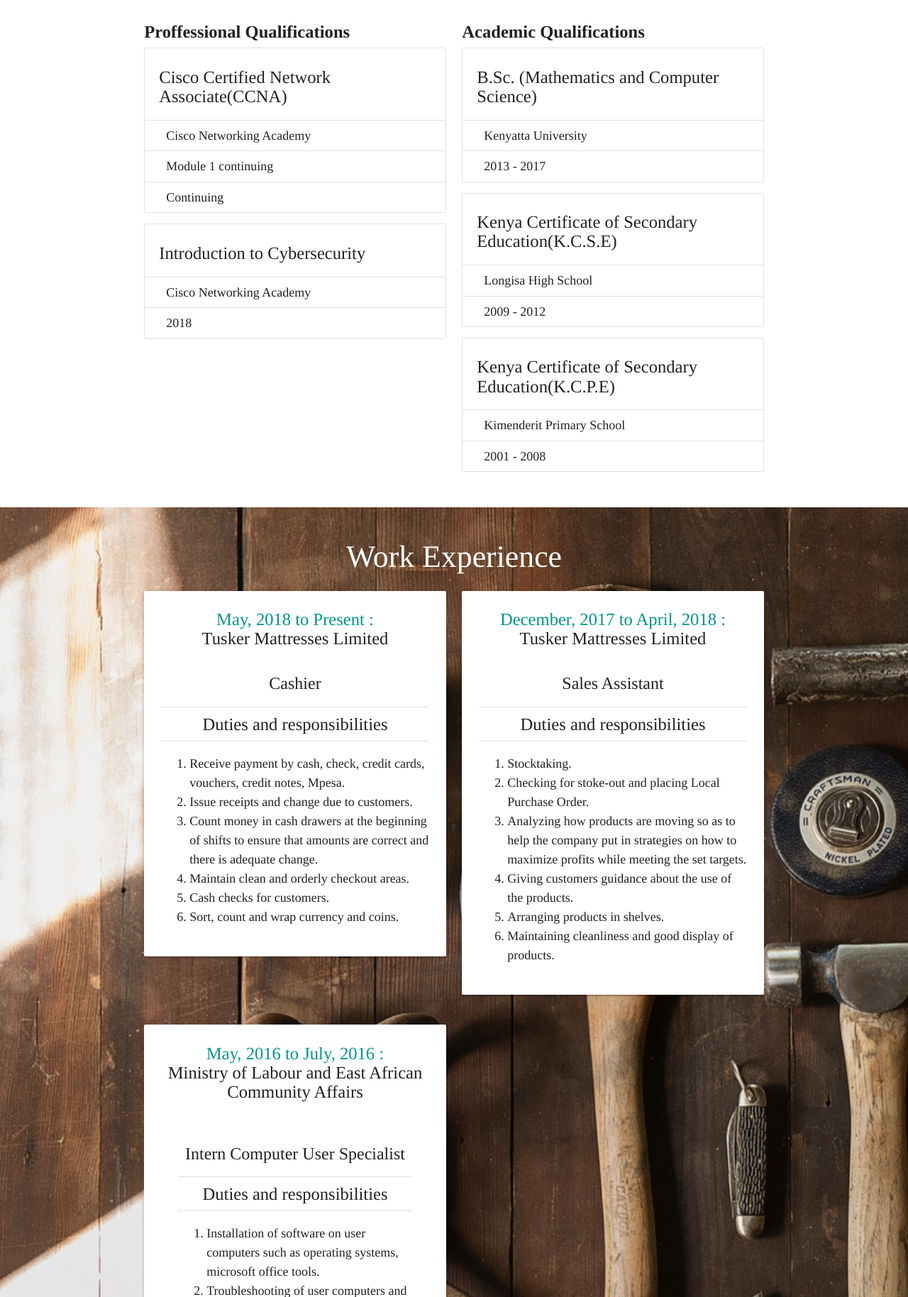
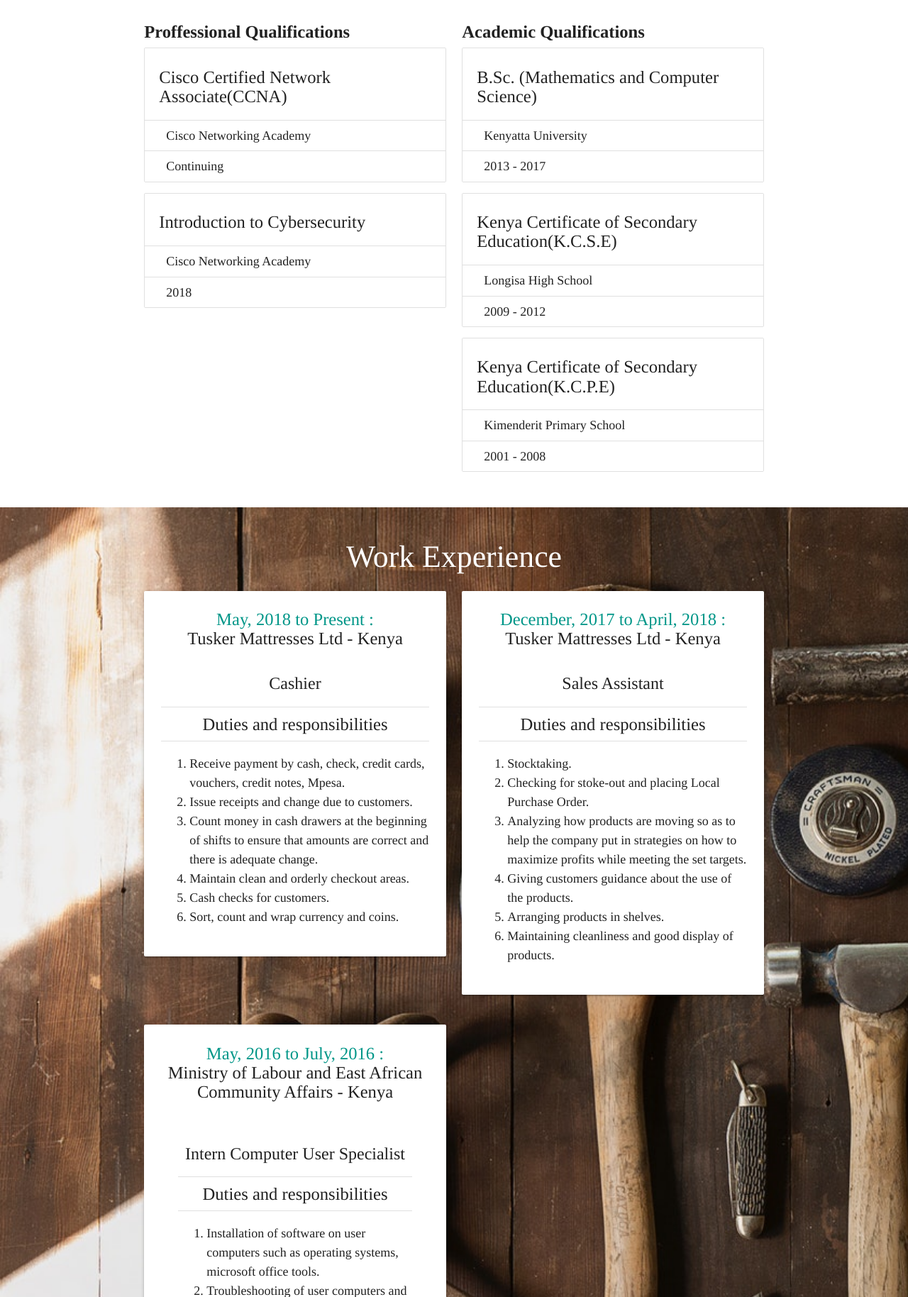
Before and after one commit to R254/curriculumVitae, a Flask app: page / in a window 1280 px wide. Shown: the part 1880-3708 px from the top of the page at 71% size. Run offline with Flask 2, Linux system fonts and the light colour scheme.

Commit message:
Adding social media links

```diff
--- a/resume/templates/home.html
+++ b/resume/templates/home.html
@@ -112,7 +112,6 @@
 						<h5>Cisco Certified Network Associate(CCNA)</h5>
 					</li>
 					<li class="collection-item">Cisco Networking Academy</li>
-					<li class="collection-item">Module 1 continuing</li>
 					<li class="collection-item">Continuing</li>
 				</ul>
 				<ul class="collection with-header">
@@ -151,7 +150,7 @@
 	</div>
 </section>
 
-<section id="experience" class="section section-experience scrollspy center">
+<section id="experience" class="section section-experience teal lighten-4 scrollspy center">
 	<div class="container">
 		<h3 class="white-text">Work Experience</h3>
 		<!--div class="row">
@@ -171,7 +170,7 @@
 		<div class="row">
 			<div class="col s12 m6">
 				<div class="card work-exp">
-					<div class="card-title"><h5 class="border-bottom padding-bottom"><span class="teal-text">May, 2018 to Present :</span><br> Tusker Mattresses Limited</h5></div>
+					<div class="card-title"><h5 class="border-bottom padding-bottom"><span class="teal-text">May, 2018 to Present :</span><br> Tusker Mattresses Ltd - Kenya</h5></div>
 					<div class="card-content">
 						<span class="card-title">Cashier</span>
 						<b ><h5 class="duties">Duties and responsibilities</h5></b>
@@ -188,7 +187,7 @@
 			</div>
 			<div class="col s12 m6">
 				<div class="card work-exp">
-					<div class="card-title"><h5 class="border-bottom padding-bottom"><span class="teal-text">December, 2017 to April, 2018 :</span><br> Tusker Mattresses Limited</h5></div>
+					<div class="card-title"><h5 class="border-bottom padding-bottom"><span class="teal-text">December, 2017 to April, 2018 :</span><br>Tusker Mattresses Ltd - Kenya</h5></div>
 					<div class="card-content">
 						<span class="card-title">Sales Assistant</span>
 						<b ><h5 class="duties">Duties and responsibilities</h5></b>
@@ -207,7 +206,7 @@
 		<div class="row">
 			<div class="col s12 m6">
 				<div class="card work-exp">
-					<div class="card-title"><h5><span class="teal-text">May, 2016 to July, 2016 :</span><br> Ministry of Labour and East African Community Affairs</h5></div>
+					<div class="card-title"><h5><span class="teal-text">May, 2016 to July, 2016 :</span><br> Ministry of Labour and East African Community Affairs - Kenya</h5></div>
 					<div class="card-content">
 						<div class="card-content">
 						<span class="card-title">Intern Computer User Specialist</span>
@@ -250,7 +249,7 @@
 		</div>
 	</div>
 </section>
-<section id="contact" class="section-contact center scrollspy">
+<section id="contact" class="section-contact teal lighten-4 center scrollspy">
 	<div class="container">
 		<h3>Contact Me</h3>
 		<div class="card-panel">
@@ -268,6 +267,10 @@
 				<input type="text" name="phone" placeholder="Phone">
 			</div>
 			<div class="input-field">
+				<i class="material-icons prefix">edit</i>
+				<input type="text" name="subject" placeholder="Subject">
+			</div>
+			<div class="input-field">
 				<i class="material-icons prefix">mode_edit</i>
 				<textarea class="materialize-textarea" placeholder="Enter Message"></textarea>
 			</div>
--- a/resume/templates/includes/_footer.html
+++ b/resume/templates/includes/_footer.html
@@ -7,17 +7,20 @@
 				<a target="_blank" href="https://www.facebook.com/kipngetich73" class="white-text">
 					<i class="fab fa-facebook fa-3x"></i>
 				</a>
-				<a target="_blank" href="#" class="white-text">
+				<a target="_blank" href="https://twitter.com/ruto365" class="white-text">
 					<i class="fab fa-twitter fa-3x"></i>
 				</a>
 				<a target="_blank" href="https://www.linkedin.com/in/kipngetich-ruto-196733120" class="white-text">
 					<i class="fab fa-linkedin fa-3x"></i>
 				</a>
-				<a target="_blank" href="#" class="white-text">
+				<a target="_blank" href="https://www.instagram.com/ruto365" class="white-text">
 					<i class="fab fa-instagram fa-3x"></i>
 				</a>
 				<a target="_blank" href="https://github.com/R254" class="white-text">
 					<i class="fab fa-github fa-3x"></i>
+				</a>
+				<a target="_blank" href="https://medium.com/@ruto365" class="white-text">
+					<i class="fab fa-medium fa-3x"></i>
 				</a>
 			</div>
 		</div>
--- a/resume/templates/includes/_navbar.html
+++ b/resume/templates/includes/_navbar.html
@@ -24,11 +24,12 @@
 						<a href="#resp"> Responsibilities</a>
 					</li>
 					<li>
+						<a href="#contact">Contact</a>
+					</li>
+					<li>
 						<a href="#social">Social Networks</a>
 					</li>
-					<li>
-						<a href="#contact">Contact</a>
-					</li>
+
 					<!--li>
 						<a href="{{ url_for('about') }}">About</a>
 					</li-->
```
